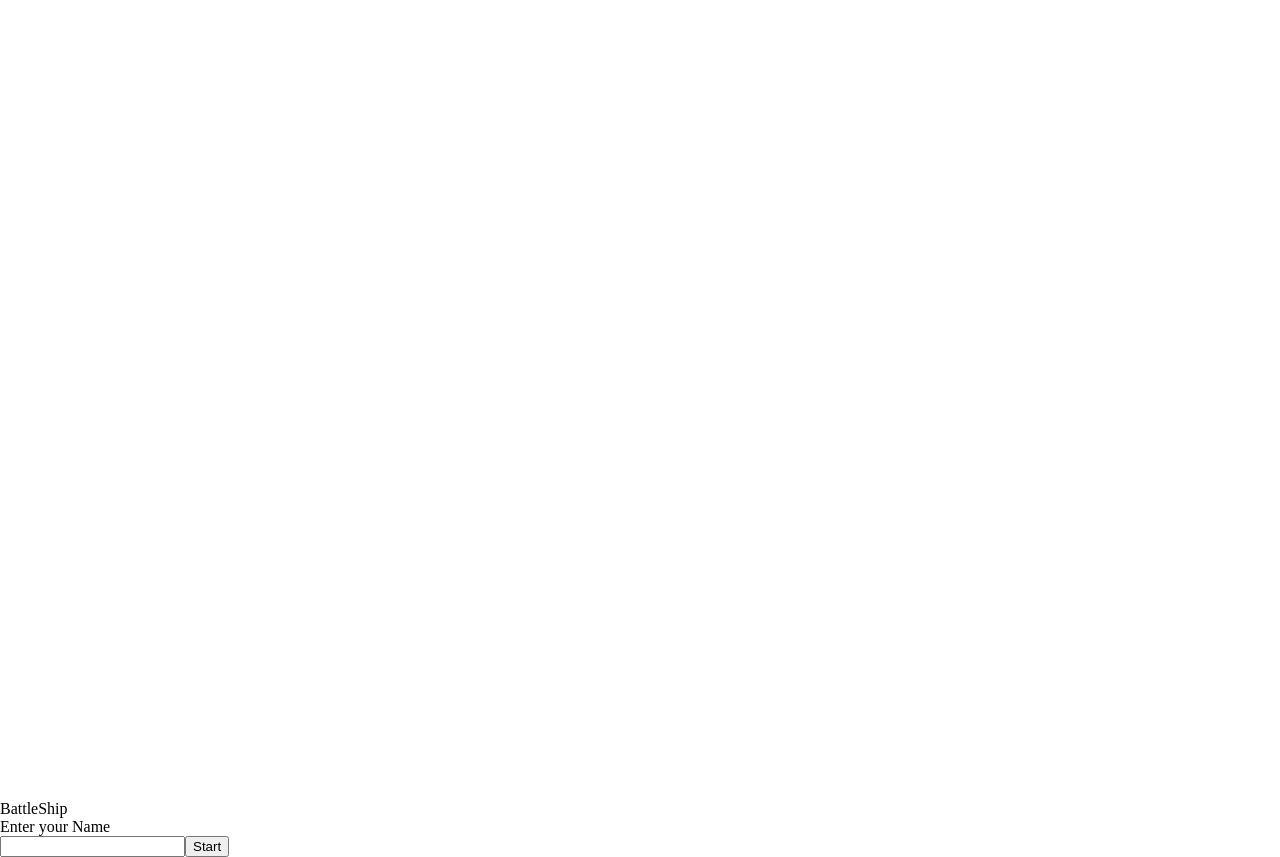
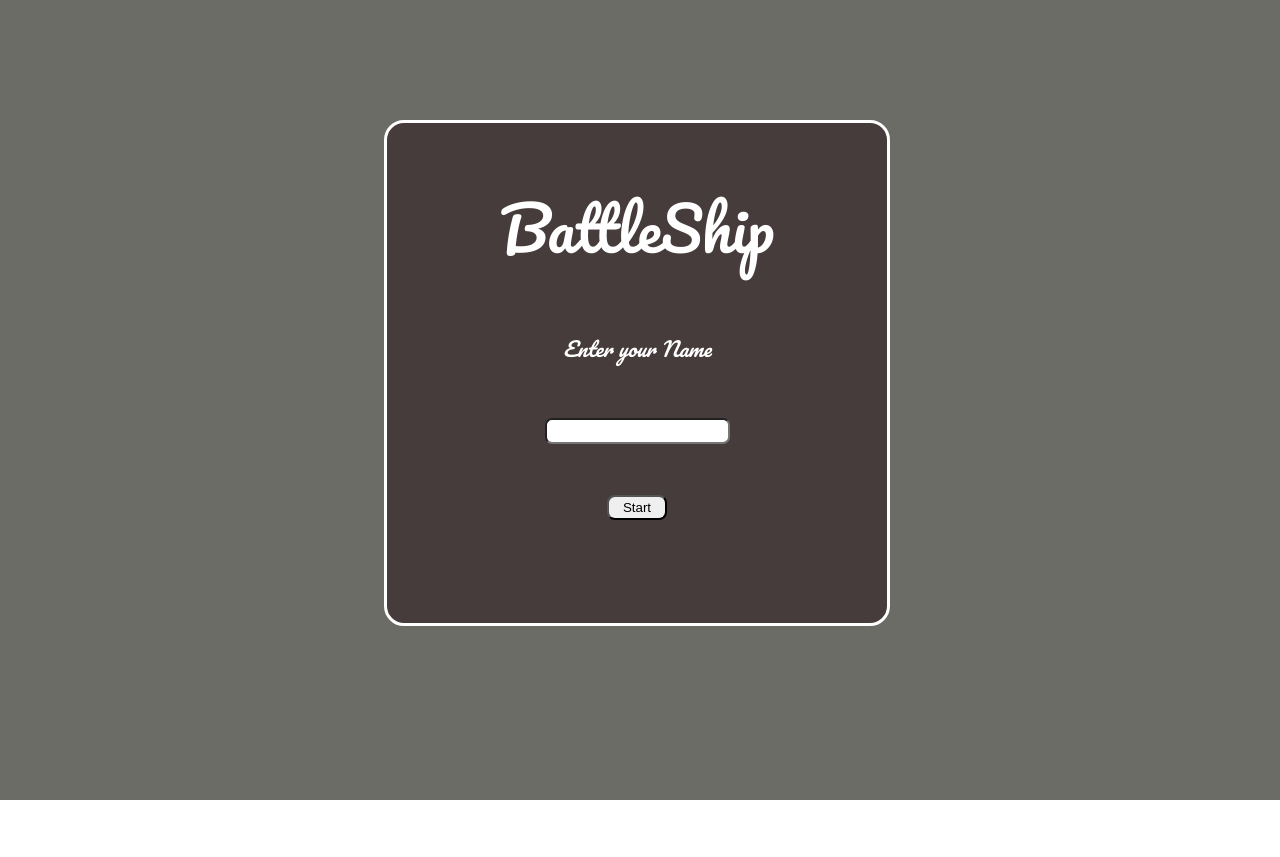
Before and after one commit to daechi73/battleShip, a plain HTML site: page index.html in a window 1280 px wide. After the commit the page ends 800 px from the top, so only its background shows below. Drawn offline with Linux system fonts and the light colour scheme.

Commit message:
finishing styling

```diff
--- a/style.css
+++ b/style.css
@@ -3,6 +3,50 @@ body {
   height: 100%;
   width: 100%;
   margin: 0;
+  font-family: "Pacifico", cursive, "Roboto", "Franklin Gothic Medium",
+    "Arial Narrow", Arial, sans-serif;
+}
+.container-startPage {
+  position: fixed;
+  top: 0;
+  bottom: 0;
+  left: 0;
+  right: 0;
+  height: 100vh;
+  z-index: 999;
+  background: rgba(93, 93, 86, 0.9);
+}
+.startPage {
+  position: absolute;
+  top: 15%;
+  left: 30%;
+  height: 500px;
+  width: 500px;
+  display: flex;
+  flex-direction: column;
+  justify-content: space-evenly;
+  align-items: center;
+  background: rgb(71, 60, 60);
+  color: white;
+  border-radius: 20px;
+  border: solid;
+  border-color: white;
+}
+.startTitle {
+  font-size: 60px;
+}
+.startPrompt {
+  font-size: 20px;
+  font-style: italic;
+}
+.nameInput {
+  border-radius: 7px;
+  height: 20px;
+}
+.startBtn {
+  border-radius: 8px;
+  height: 25px;
+  width: 60px;
 }
 .container-main {
   display: flex;
@@ -84,3 +128,29 @@ body {
   -ms-user-select: none;
   user-select: none;
 }
+.container-gameOverUI {
+  position: fixed;
+  top: 0;
+  bottom: 0;
+  left: 0;
+  right: 0;
+  height: 100vh;
+  z-index: 999;
+  background: rgba(93, 93, 86, 0.9);
+}
+.gameOverUI {
+  position: absolute;
+  top: 30%;
+  left: 35%;
+  height: 200px;
+  width: 300px;
+  display: flex;
+  flex-direction: column;
+  justify-content: space-evenly;
+  align-items: center;
+  background: black;
+  color: white;
+}
+.container-btn {
+  display: flex;
+}
```
